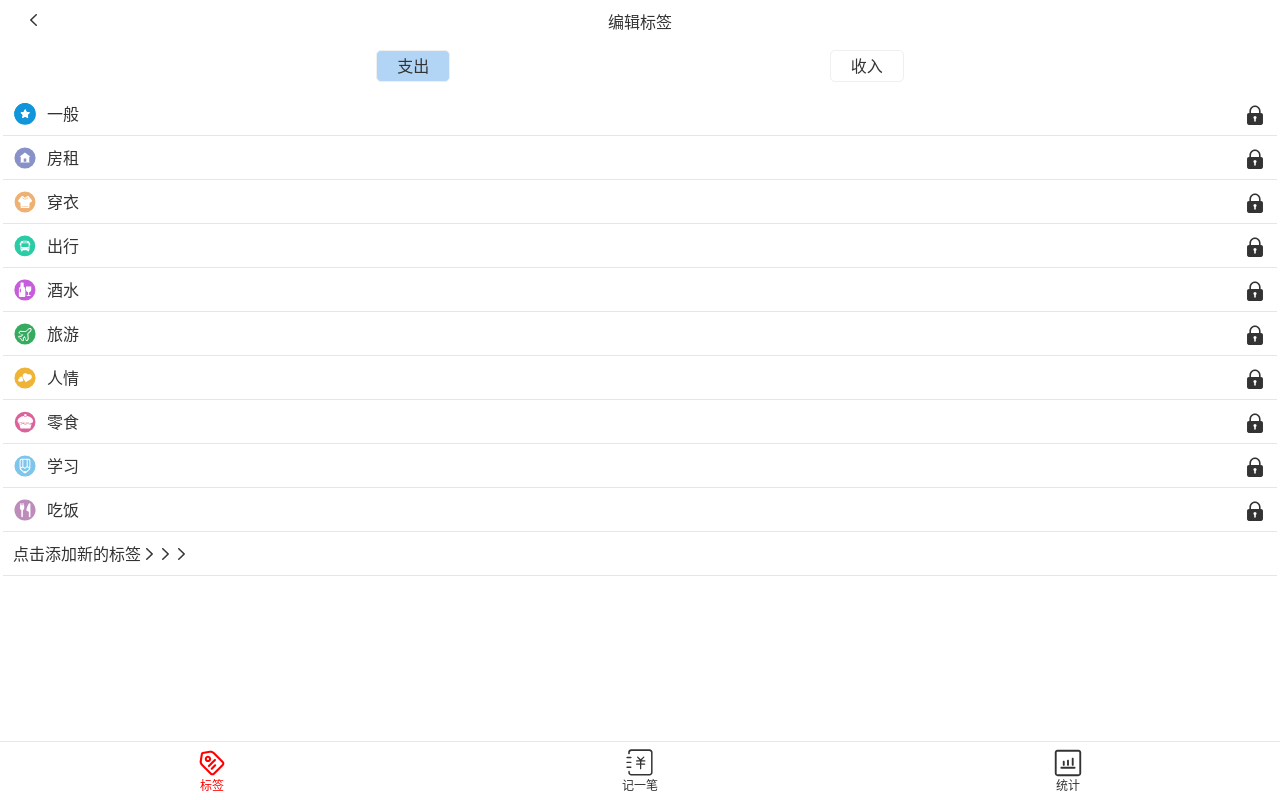
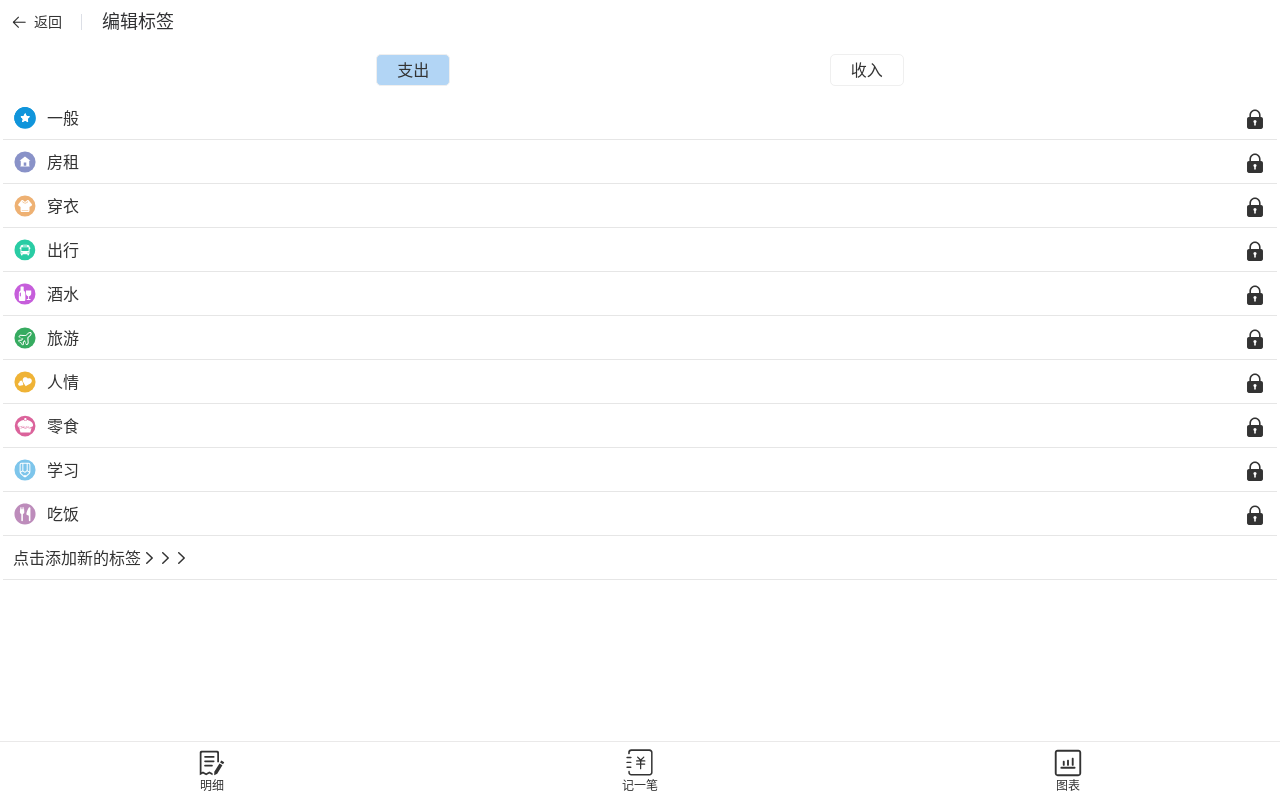
Before and after one commit to BlueMiao10/BlueMao-bookkeeping, a Vue app: page /#/labels in a window 1280 px wide. Built offline with nearby package versions, Linux system fonts and the light colour scheme.

Commit message:
修改样式和逻辑

```diff
--- a/src/components/Labels/LabelHead.vue
+++ b/src/components/Labels/LabelHead.vue
@@ -1,41 +1,23 @@
 <template>
-  <div class="labelHead">
-    <router-link to="/money">
-      <icon name="left"/>
-    </router-link>
-    <span>编辑标签</span>
-  </div>
+  <el-page-header @back="goBack" content="编辑标签"></el-page-header>
 </template>
 
 <script lang="ts">
 import Vue from 'vue';
 import {Component} from 'vue-property-decorator';
 
-
 @Component
 export default class LabelHead extends Vue {
-
+  goBack() {
+    this.$router.replace('/money');
+  }
 }
 </script>
 
 <style scoped lang="scss">
 @import "~@/assets/style/helper.scss";
 
-.labelHead {
-  @extend %clearfix;
-  text-align: center;
-  position: relative;
-  padding-top: 10px;
-  .icon {
-    position: absolute;
-    top: 50%;
-    left: 2%;
-    transform: translateY(-50%);
-  }
-
-  span {
-    display: block;
-    padding-bottom: 6px;
-  }
+.el-page-header {
+  margin: 10px 10px;
 }
 </style>
--- a/src/components/Nav.vue
+++ b/src/components/Nav.vue
@@ -1,16 +1,16 @@
 <template>
   <nav>
-    <router-link to="/labels" class="item" active-class="selected">
-      <Icon name="label"/>
-      标签
+    <router-link to="/statistics" class="item" active-class="selected">
+      <Icon name="detailed"/>
+      明细
     </router-link>
     <router-link to="/frontPage" class="item" active-class="selected">
       <Icon name="money"/>
       记一笔
     </router-link>
-    <router-link to="/statistics" class="item" active-class="selected">
+    <router-link to="/charts" class="item" active-class="selected">
       <Icon name="statistics"/>
-      统计
+      图表
     </router-link>
   </nav>
 </template>
--- a/src/router/index.ts
+++ b/src/router/index.ts
@@ -6,6 +6,7 @@ import Statistics from '@/views/Statistics.vue';
 import NotFound from '@/views/NotFound.vue';
 import EditLabel from '@/views/addLabel.vue';
 import FrontPage from '@/views/FrontPage.vue';
+import charts from '@/views/charts.vue';
 // import FrontPage from '@/views/FrontPage.vue';
 
 Vue.use(VueRouter);
@@ -34,6 +35,11 @@ const routes: Array<RouteConfig> = [
   {
     path: '/statistics',
     component: Statistics
+  },
+  //图标
+  {
+    path: '/charts',
+    component: charts
   },
   {
     path: '/labels/edit',
--- a/src/views/Statistics.vue
+++ b/src/views/Statistics.vue
@@ -1,13 +1,15 @@
 <template>
   <Layout>
-    <Tabs class-prefix="type" :data-source="recordTypeList" :value.sync="type"/>
     <el-empty :image-size="200" v-if="groupList.length === 0"></el-empty>
-    <ol>
+    <ol v-else>
       <li v-for="(group,index) in groupList" :key="index">
-        <h3 class="title">{{ beautify(group.title) }}<span>总计：￥{{ group.total }}</span></h3>
+        <h3 class="title">
+          <span class="timeNow">{{ beautify(group.title) }}</span>
+          <span class="income">收入：{{ group.income }}元</span>
+          <span>支出：{{ group.pay }} 元</span>
+        </h3>
         <ol>
           <li v-for="item in group.items" :key="item.id" class="record">
-
             <div class="iconTags">
               <Icon :name="item.tags[0].icon"/>
               <span>{{ item.tags[0].name }}</span>
@@ -15,7 +17,7 @@
             <div class="notes">
               <span class="notes" :style="{marginRight:'auto'}">{{ item.notes }}</span>
             </div>
-            <span class="moneyCount">￥{{ item.amount }}</span>
+            <span class="moneyCount">{{ item.amount }}</span>
           </li>
         </ol>
       </li>
@@ -35,6 +37,7 @@ import clone from '@/lib/clone';
   components: {Tabs},
 })
 export default class Statistics extends Vue {
+  value = '';
   type = '-';
   interval = 'day';
   recordTypeList = recordTypeList;
@@ -46,9 +49,14 @@ export default class Statistics extends Vue {
   get groupList() {
     const {recordList} = this;
     if (recordList.length === 0) {return [];}
-    type Result = { title: string, total?: number, items: RecordItem[] }[]
-    const newList = clone(recordList).filter((r: RecordItem) => r.type === this.type).sort((a: RecordItem, b: RecordItem) => dayjs(b.createdAt).valueOf() - dayjs(a.createdAt).valueOf());
-    if(newList.length === 0){return []}
+    type Result = { title: string, total?: number, income?: number, pay?: number, items: RecordItem[] }[]
+    const newList = clone(recordList).sort((a: RecordItem, b: RecordItem) => dayjs(b.createdAt).valueOf() - dayjs(a.createdAt).valueOf());
+    if (newList.length === 0) {return [];}
+    newList.map((item: RecordItem) => {
+      if (item.type === '-') {
+        item.amount = -item.amount;
+      }
+    });
     const result: Result = [{title: dayjs(newList[0].createdAt).format('YYYY-MM-DD'), items: [newList[0]]}];
     for (let i = 1; i < newList.length; i++) {
       const current = newList[i];
@@ -61,6 +69,8 @@ export default class Statistics extends Vue {
     }
     result.map(group => {
       group.total = group.items.reduce((sum, item) => sum + item.amount, 0);
+      group.income = group.items.filter(item => item.type === '+').reduce((sum, item) => sum + item.amount, 0);
+      group.pay = -(group.items.filter(item => item.type === '-').reduce((sum, item) => sum + item.amount, 0));
     });
     return result;
   }
@@ -96,15 +106,38 @@ export default class Statistics extends Vue {
   align-content: center;
 }
 
+.block {
+  margin: 10px 15px;
+
+  .el-input__suffix {
+    display: none;
+  }
+
+  .el-date-editor.el-input.el-input--prefix.el-input--suffix {
+    width: 130px;
+  }
+}
+
 .title {
   @extend %item;
   background-color: white;
+  font-size: 12px;
+  color: #999;
+  border-bottom: 1px solid rgba(175, 173, 173, 0.3);
+
+  .timeNow {
+    flex-grow: 1;
+  }
+
+  .income {
+    display: inline-block;
+    margin-right: 15px;
+  }
 }
 
 .record {
   @extend %item;
 }
-
 
 .iconTags {
   display: flex;
@@ -129,10 +162,10 @@ export default class Statistics extends Vue {
   margin-right: auto;
   margin-left: 5px;
   color: #999;
-  max-width: 120px;
-  overflow: hidden;
+  max-width: 50%;
+  overflow: auto;
   white-space: nowrap;
-  text-overflow: ellipsis;
+  align-self: center;
 }
 
 .moneyCount {
--- /dev/null
+++ b/src/views/charts.vue
@@ -0,0 +1,19 @@
+<template>
+  <layout>
+
+  </layout>
+</template>
+
+<script lang="ts">
+import Vue from 'vue';
+import {Component} from 'vue-property-decorator';
+
+@Component
+export default class charts extends Vue {
+
+}
+</script>
+
+<style scoped lang="scss">
+
+</style>
```
Also changed, not shown: src/assets/icons/detailed.svg (added).
